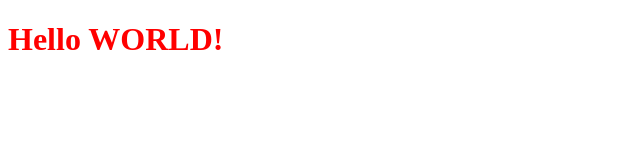
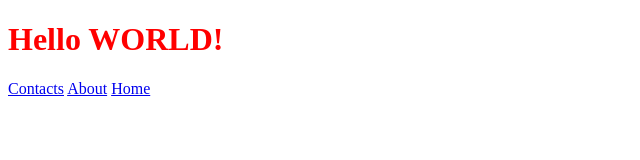
Before and after one commit to HarikOvsianyk/practice, a plain HTML site: page index.html in a window 1280 px wide. Shown: the whole page, without its empty margins (0-640 px from the left). Drawn offline with Linux system fonts and the light colour scheme.

Commit message:
Add links in index.html

```diff
--- a/index.html
+++ b/index.html
@@ -9,5 +9,8 @@
 </head>
 <body>
 	<h1>Hello WORLD!</h1>
+    <a href="contacts.html" class="link">Contacts</a>
+    <a href="about.html" class="link">About</a>
+    <a href="index.html" class="link">Home</a>
 </body>
 </html>
```
